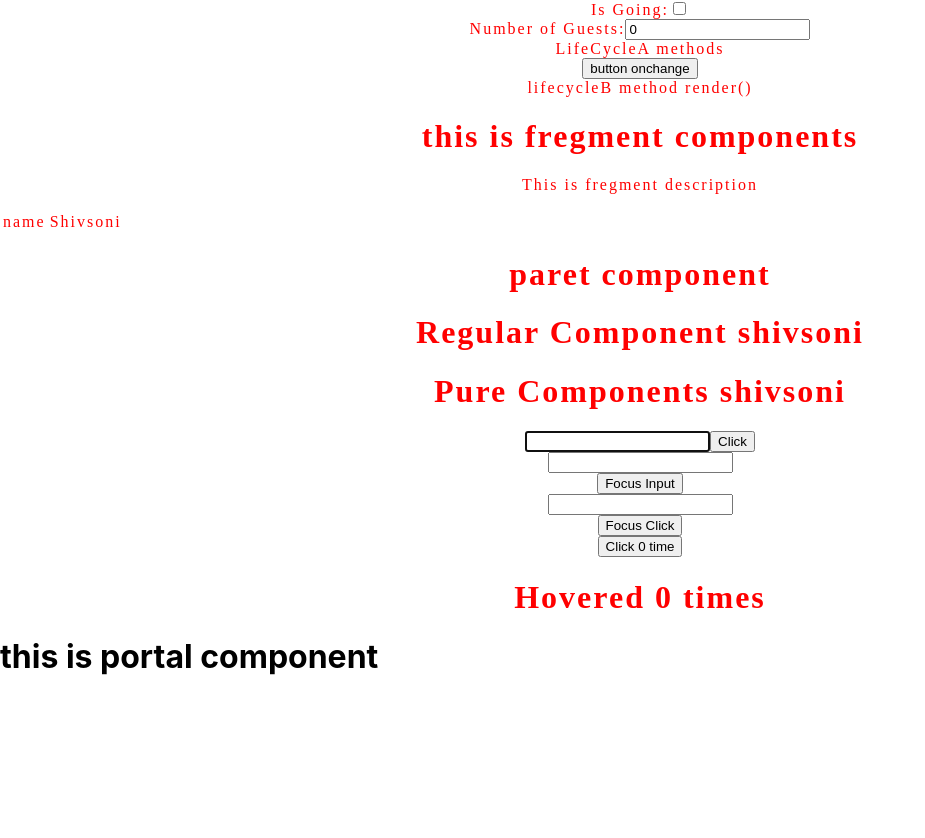
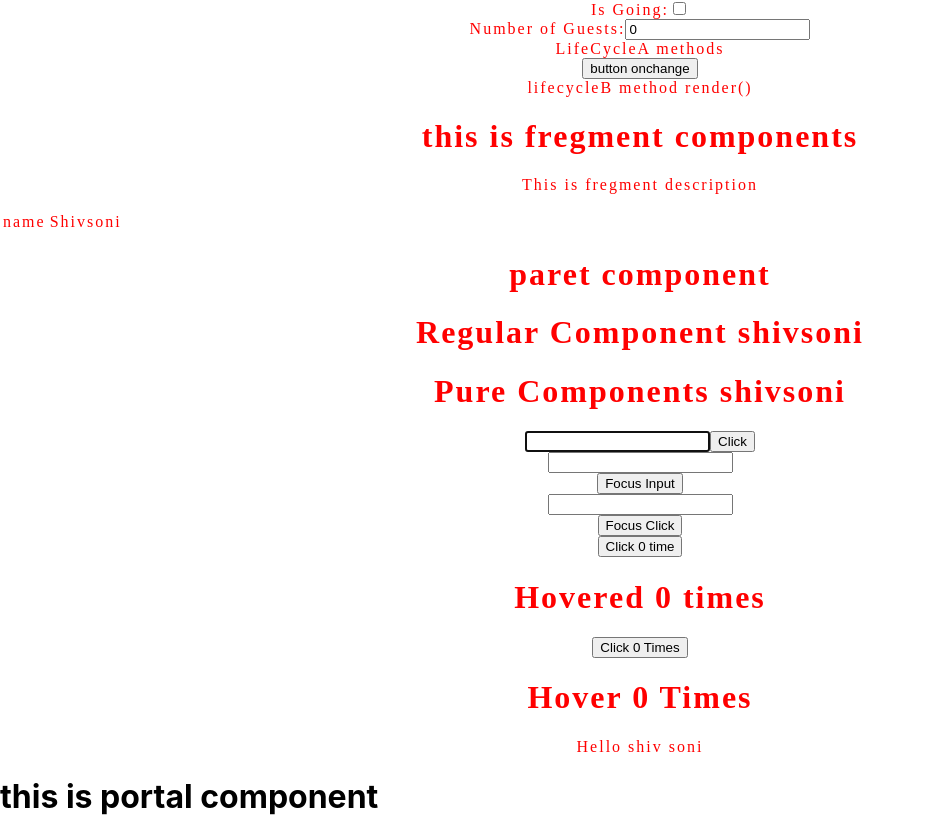
Before and after one commit to Shiv392/React-JS, a React (Create React App) app in the folder hello_world/: page / in a window 1280 px wide. Shown: the part 1738-2576 px from the top of the page, without its empty margins (0-925 px from the left). Before the commit the page ends 2435 px from the top, so only its background shows below. Built offline with nearby package versions, Linux system fonts and the light colour scheme.

Commit message:
Context API

```diff
--- a/hello_world/src/App.js
+++ b/hello_world/src/App.js
@@ -28,6 +28,10 @@ import PortalDemo from './components/PortalDemo';
 // import Hero from './components/Hero.js';
 import ClickCounter from './components/ClickCounter';
 import HoverCount from './components/HoverCount';
+import ClickCounterTwo from './components/ClickCounterTwo';
+import HoverCounterTwo from './components/HoverCounterTwo';
+import ComponentC from './components/ComponentC';
+import  {UserProvider}  from './components/userContext';
 
 function App() {
   return (
@@ -67,6 +71,11 @@ function App() {
         {/* <Hero heroname="joker"/> */}
         <ClickCounter></ClickCounter>
         <HoverCount></HoverCount>
+        <ClickCounterTwo></ClickCounterTwo>
+        <HoverCounterTwo></HoverCounterTwo>
+        <UserProvider value="shiv soni">
+        <ComponentC />
+        </UserProvider>
     </div>
 
 
--- /dev/null
+++ b/hello_world/src/components/ClickCounterTwo.js
@@ -0,0 +1,23 @@
+import React, { Component } from 'react'
+
+class ClickCounterTwo extends Component {
+    constructor(){
+        super();
+        this.state={
+            count:0
+        }
+    }
+    incrementCount=()=>{
+        this.setState(prevState=>{
+            return { count: prevState.count+1}
+        })
+    }
+  render() {
+    const {count }= this.state
+    return (
+     <button onClick={this.incrementCount}>Click {count} Times</button>
+    )
+  }
+}
+
+export default ClickCounterTwo
--- /dev/null
+++ b/hello_world/src/components/ComponentC.js
@@ -0,0 +1,14 @@
+import React, { Component } from 'react';
+import ComponentE from './ComponentE';
+
+ class ComponentC extends Component {
+  render() {
+    return (
+      <div>
+        <ComponentE></ComponentE>
+      </div>
+    )
+  }
+}
+
+export default ComponentC
--- /dev/null
+++ b/hello_world/src/components/ComponentE.js
@@ -0,0 +1,14 @@
+import React, { Component } from 'react';
+import ComponentF from './ComponentF';
+
+ class ComponentE extends Component {
+  render() {
+    return (
+      <div>
+        <ComponentF></ComponentF>
+      </div>
+    )
+  }
+}
+
+export default ComponentE
--- /dev/null
+++ b/hello_world/src/components/ComponentF.js
@@ -0,0 +1,18 @@
+import React, { Component } from 'react';
+import { UserConsumer } from './userContext';
+
+ class ComponentF extends Component {
+  render() {
+    return (
+      <UserConsumer>
+        {
+            (username)=>{
+                return <div>Hello {username} </div>
+            }
+        }
+      </UserConsumer>
+    )
+  }
+}
+
+export default ComponentF
--- /dev/null
+++ b/hello_world/src/components/HoverCounterTwo.js
@@ -0,0 +1,23 @@
+import React, { Component } from 'react'
+
+ class HoverCounterTwo extends Component {
+    constructor(){
+        super();
+        this.state={
+            count:0
+        }
+    }
+    incrementCount=()=>{
+        this.setState(prevState=>{
+            return {count: prevState.count+1}
+        })
+    }
+  render() {
+    const {count}=this.state;
+    return (
+      <h1 onMouseOver={this.incrementCount}>Hover {count} Times</h1>
+    )
+  }
+}
+
+export default HoverCounterTwo
--- /dev/null
+++ b/hello_world/src/components/userContext.js
@@ -0,0 +1,7 @@
+import React from "react";
+
+const UserContext=React.createContext();
+const UserProvider=UserContext.Provider;
+const UserConsumer=UserContext.Consumer;
+
+export {UserProvider,UserConsumer}
```
